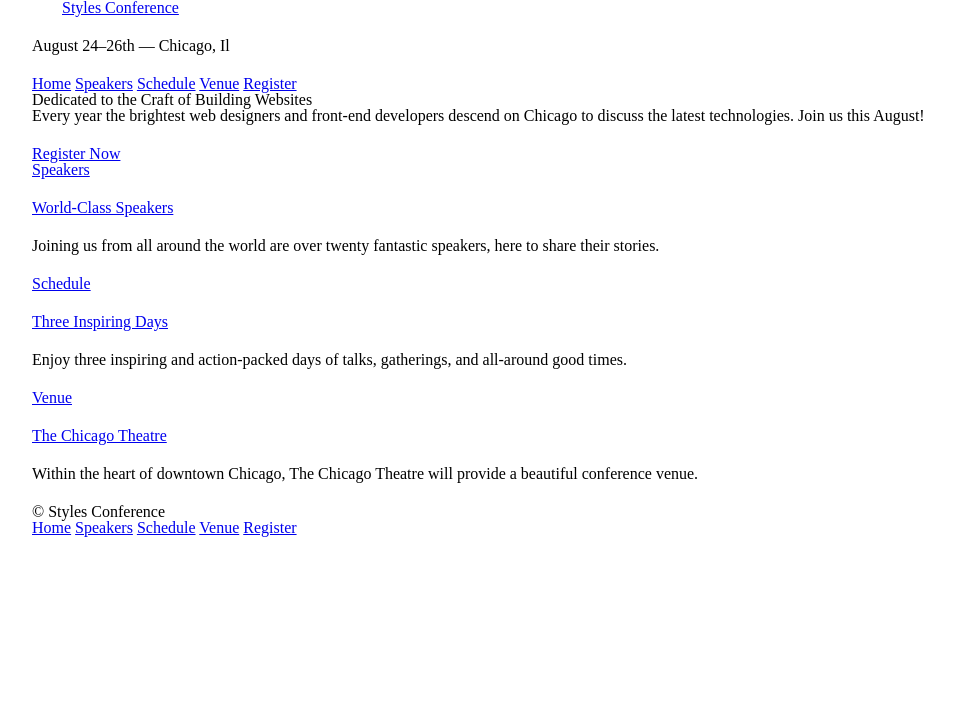
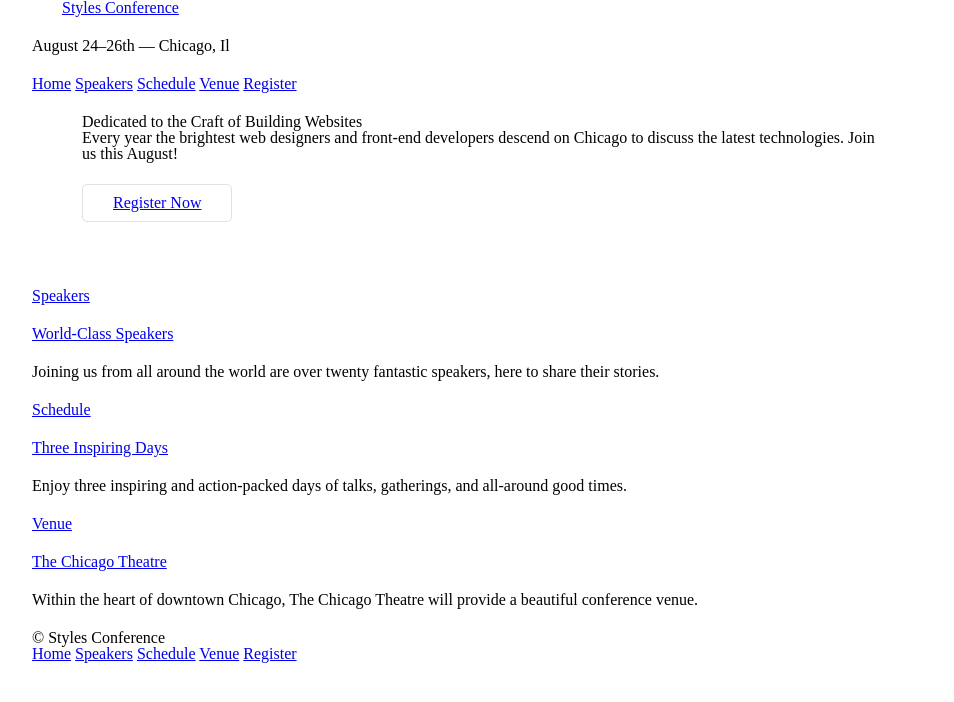
Before and after one commit to thenglee/styles_conference, a plain HTML site: page index.html in a window 1280 px wide. Shown: the whole page, without its empty margins (158-1112 px from the left). Drawn offline with Linux system fonts and the light colour scheme.

Commit message:
Make Register Now link a styled button

```diff
--- a/assets/stylesheets/main.css
+++ b/assets/stylesheets/main.css
@@ -80,3 +80,34 @@ table {
 h1, h3, h4, h5, p {
   margin-bottom: 22px;
 }
+
+/*
+  ==========================================================
+
+  Buttons
+
+  ==========================================================
+*/
+
+.btn {
+  border-radius: 5px;
+  display: inline-block;
+  margin: 0;
+}
+
+.btn-alt {
+  border: 1px solid #dfe2e5;
+  padding: 10px 30px;
+}
+
+/*
+  ==========================================================
+
+  Home
+
+  ==========================================================
+*/
+
+.hero {
+  padding: 22px 80px 66px 80px;
+}
--- a/index.html
+++ b/index.html
@@ -21,10 +21,10 @@
         <a href="register.html">Register</a>
       </nav>
     </header>
-    <section class="container">
+    <section class="hero container">
       <h2>Dedicated to the Craft of Building Websites</h2>
       <p>Every year the brightest web designers and front-end developers descend on Chicago to discuss the latest technologies. Join us this August!</p>
-      <a href="register.html">Register Now</a>
+      <a class="btn btn-alt" href="register.html">Register Now</a>
     </section>
     <section class="container">
       <section>
```
